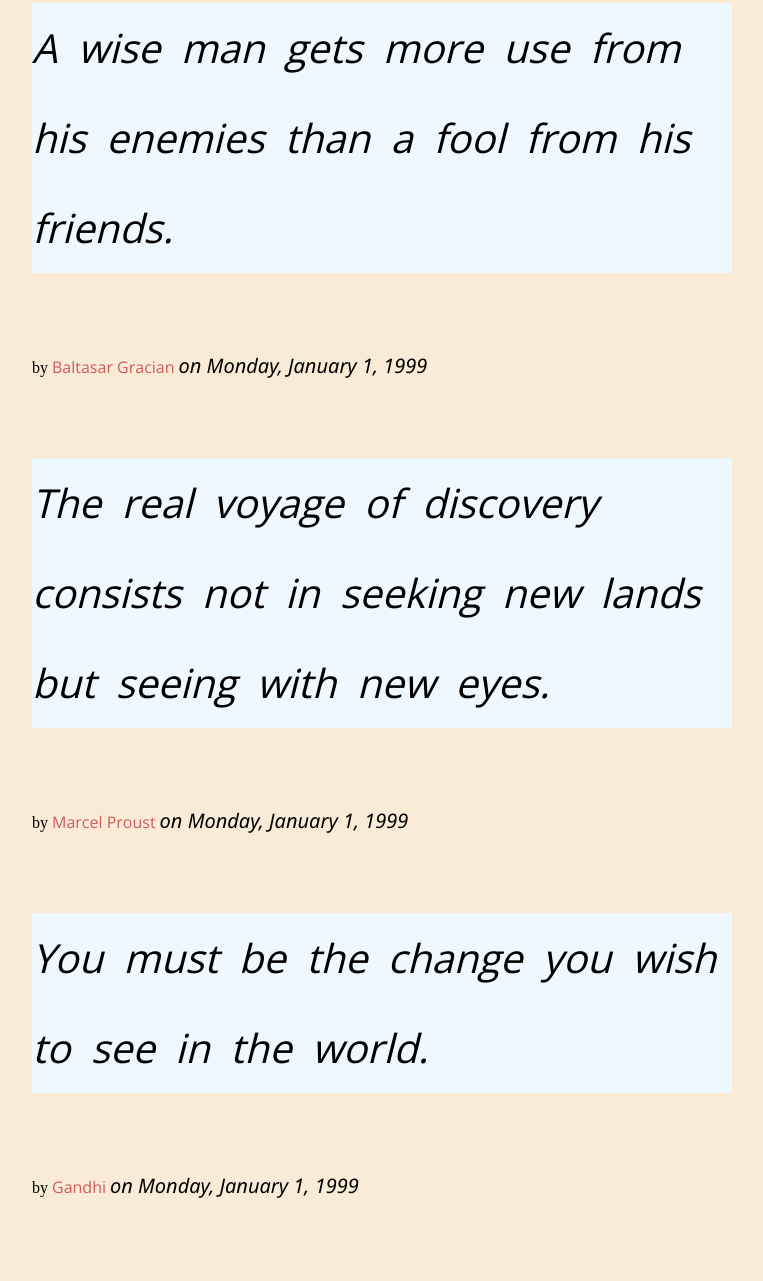
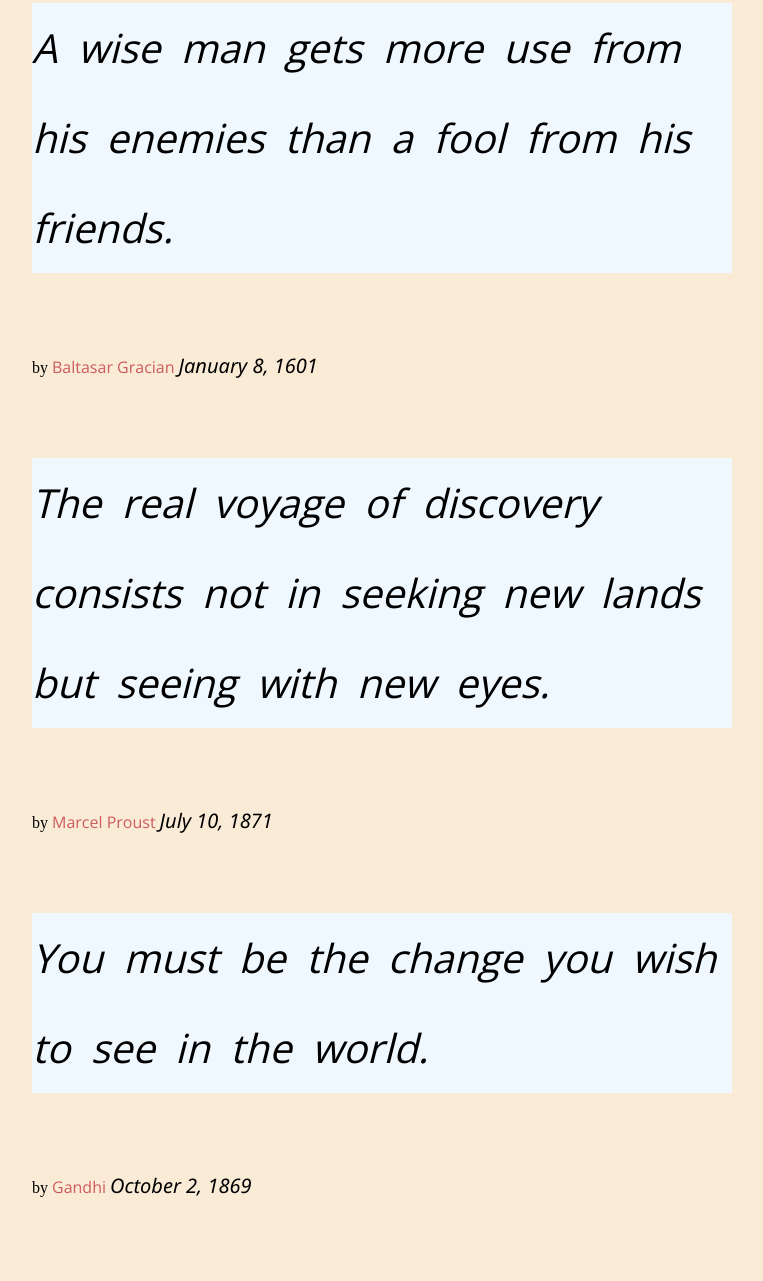
Before and after one commit to sammy9811/assignment3, a plain HTML site: page index.html in a window 1280 px wide. Shown: the part 55-1336 px from the top of the page, without its empty margins (258-1021 px from the left). Drawn offline with nearby package versions, Linux system fonts and the light colour scheme.

Commit message:
Update index.html

```diff
--- a/index.html
+++ b/index.html
@@ -11,19 +11,19 @@
 				<div class="post-text">A wise man gets more use from his enemies than a fool from his friends.</div>
 				<div class="post-info">
 					by <span class="post-author">Baltasar Gracian</span>
-					<span class="post-date">on Monday, January 1, 1999</span>
+					<span class="post-date">January 8, 1601</span>
 				</div>
 
                 <div class="post-text">The real voyage of discovery consists not in seeking new lands but seeing with new eyes.</div>
 				<div class="post-info">
 					by <span class="post-author">Marcel Proust</span>
-					<span class="post-date">on Monday, January 1, 1999</span>
+					<span class="post-date">July 10, 1871</span>
 				</div>
 
                 <div class="post-text">You must be the change you wish to see in the world.</div>
 				<div class="post-info">
 					by <span class="post-author">Gandhi</span>
-					<span class="post-date">on Monday, January 1, 1999</span>
+					<span class="post-date">October 2, 1869</span>
 				</div>
 			</div>
 		</div>
```
